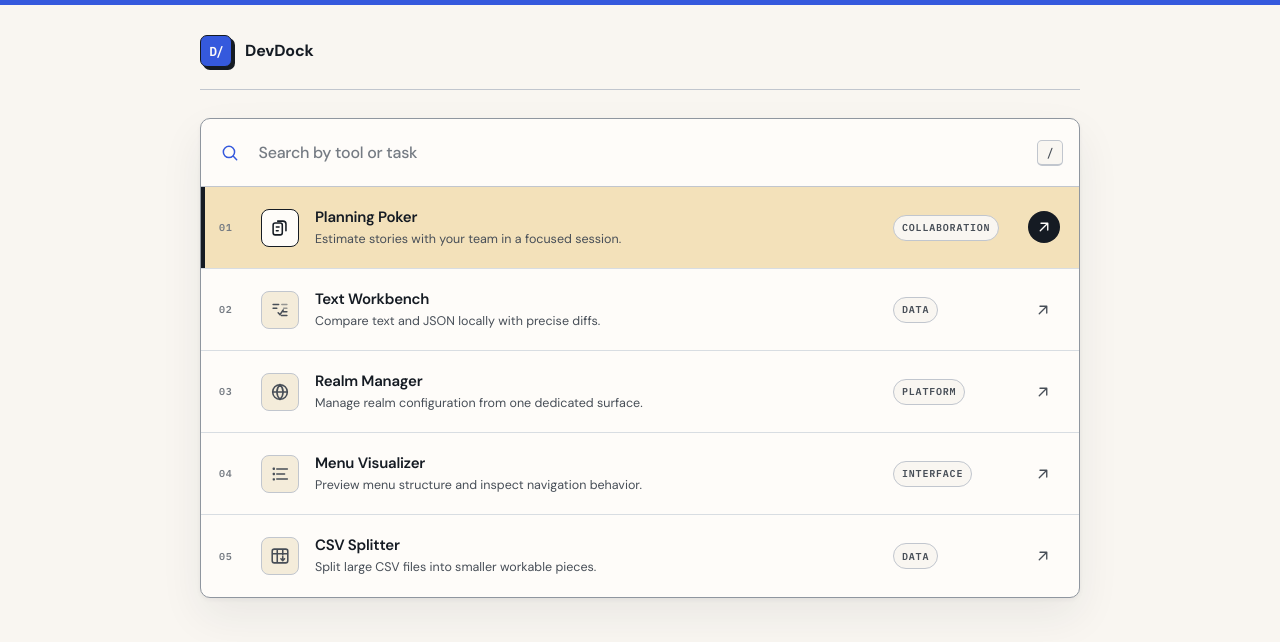
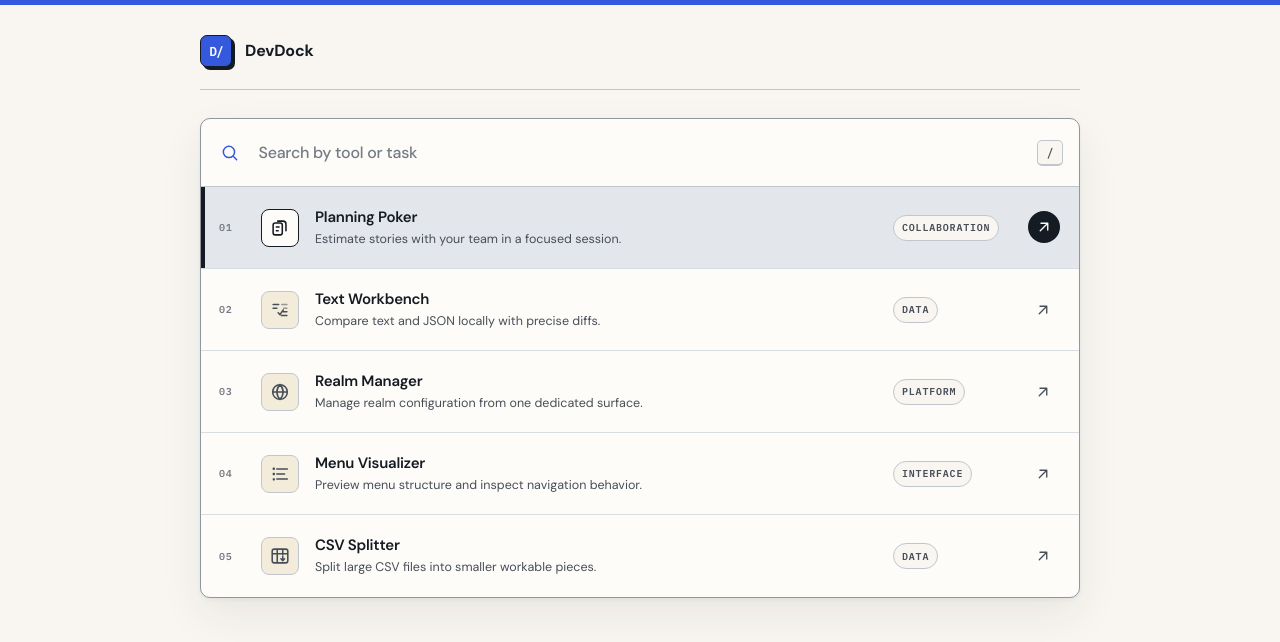
Before and after one commit to m1nggggg/DevDock, a React (Vite) app: page / in a window 1280 px wide. In both pictures the pointer is over the link 640 px from the left and 228 px from the top of the page. Shown: the top 642 px of the page. Built offline with nearby package versions, Linux system fonts and the light colour scheme.

Commit message:
Align DevDock hover palette

```diff
--- a/src/styles.css
+++ b/src/styles.css
@@ -4,6 +4,7 @@
   --ink-faint: oklch(58% 0.014 255);
   --paper: oklch(97.5% 0.008 86);
   --surface: oklch(99.2% 0.005 86);
+  --surface-hover: oklch(92.5% 0.008 255);
   --line: oklch(82.5% 0.012 255);
   --line-soft: oklch(89.5% 0.009 255);
   --accent: oklch(52% 0.205 267);
@@ -240,7 +241,7 @@ a {
 }
 
 .tool-item:hover {
-  background: oklch(91.5% 0.055 86);
+  background: var(--surface-hover);
   box-shadow: inset 4px 0 var(--ink);
 }
 
```
Also changed, not shown: 1 other file (tests, documents, lock files or other folders).
